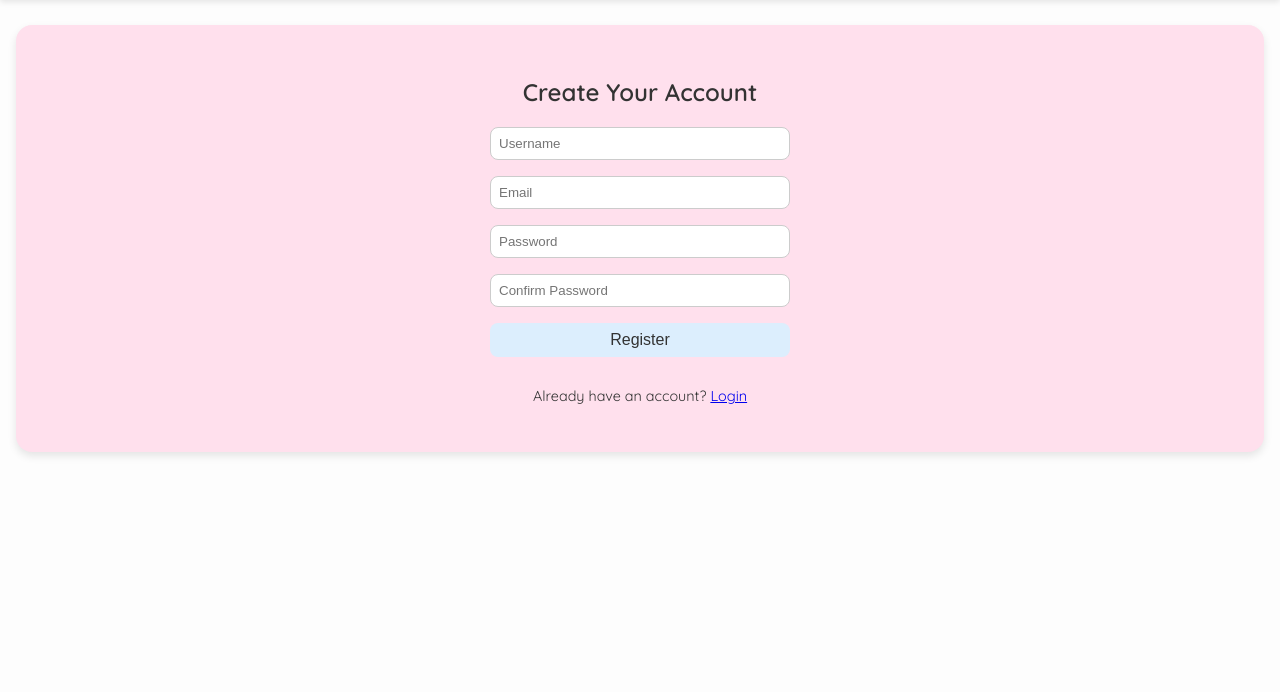
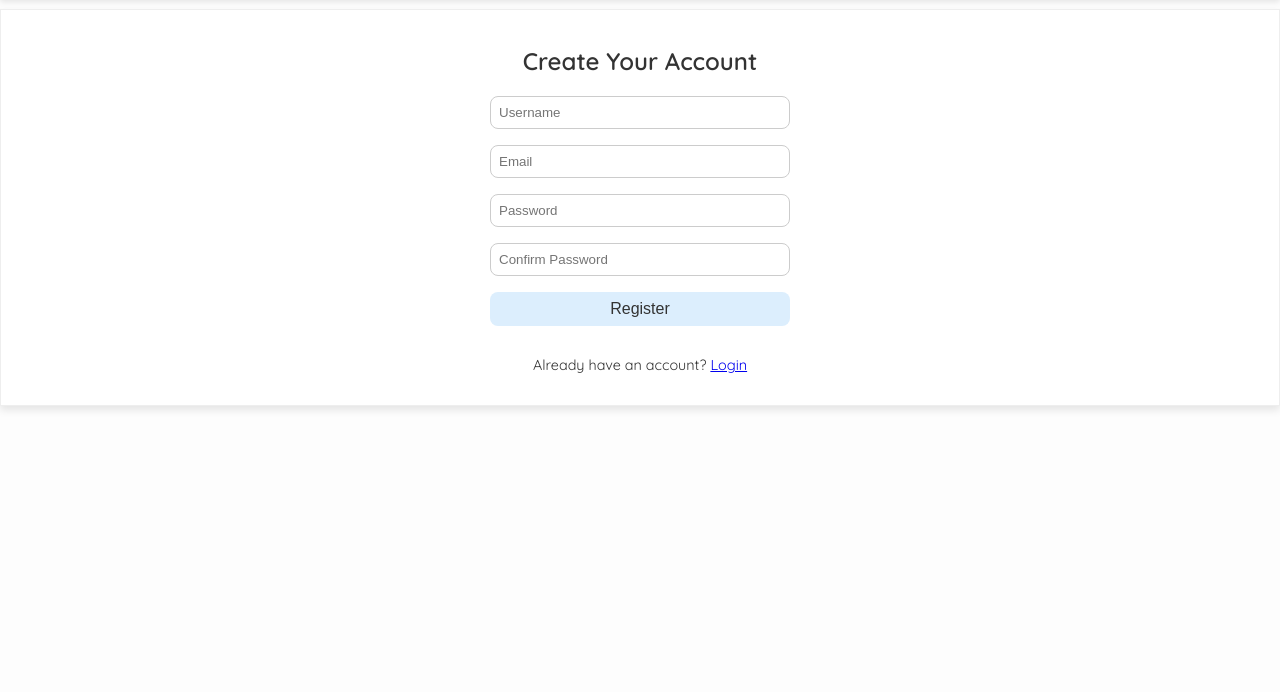
Before and after one commit to tenshi540/echoliving, a PHP site: page /res/pages/register.php in a window 1280 px wide. Shown: the part 41-733 px from the top of the page. Run offline with PHP 8.4, Linux system fonts and the light colour scheme.

Commit message:
minor update

```diff
--- a/frontend/index.php
+++ b/frontend/index.php
@@ -14,7 +14,6 @@
         <section class="hero">
             <h2>Welcome to EchoLiving</h2>
             <p>Discover beautiful products that make life better.</p>
-            <button>Shop Now</button>
         </section>
         <section class="product-list">
             <div class="product-card">
--- a/frontend/res/css/prisma.css
+++ b/frontend/res/css/prisma.css
@@ -74,12 +74,14 @@ nav a:hover {
 
 .hero {
     text-align: center;
-    padding: 2rem 1rem;
-    background-color: #ffe0ed; /* pastel pink background */
-    margin: 1rem;
-    border-radius: 16px;
-    box-shadow: 0 4px 8px rgba(0, 0, 0, 0.1);
+    padding: 1rem 1rem; /* thinner vertically */
+    background-color: #ffffff; /* white background */
+    margin: 0; /* full width (no margin) */
+    border-radius: 0; /* no rounded corners */
+    border: 1px solid #eee; /* light gray border */
+    box-shadow: 0 4px 8px rgba(0, 0, 0, 0.1); /* keep existing smooth shadow */
 }
+
 
 .hero button {
     background-color: #dceefd; /* pastel blue button */
```
